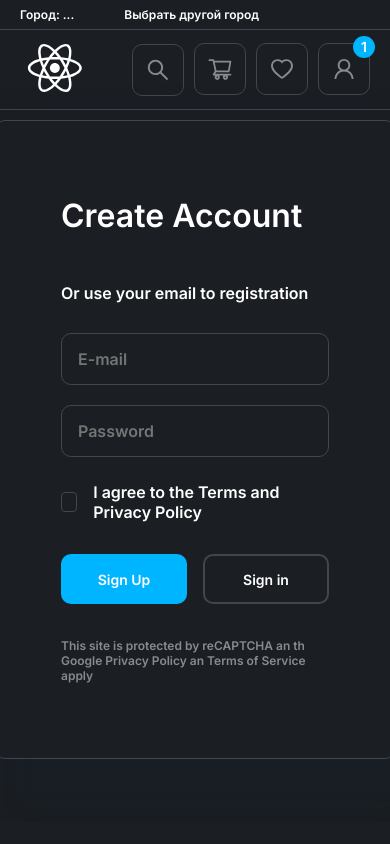
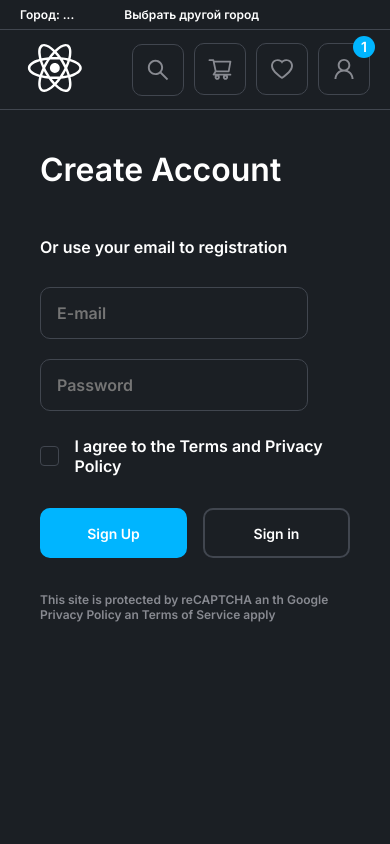
Before and after one commit to proll4588/shop-frontend, a React app: page /auth in a window 390 px wide. Shown: the top 844 px of the page. Built offline with nearby package versions, Linux system fonts and the light colour scheme; what apollo-upload-client would draw is missing.

Commit message:
make auth page responsive

```diff
--- a/src/components/LoginCard/LoginCard.module.scss
+++ b/src/components/LoginCard/LoginCard.module.scss
@@ -41,3 +41,18 @@
         color: var(--color-grey-text);
     }
 }
+
+@media (max-width: 650px) {
+    .LoginCard {
+        & {
+            // width: 550px;
+            width: 100%;
+            // box-shadow: var(--shadow);
+            box-shadow: none;
+            padding: 30px;
+            // border: 1px solid var(--color-border-1);
+            // border-radius: 10px;
+            border: none;
+        }
+    }
+}
--- a/src/components/RegCard/RegCard.module.scss
+++ b/src/components/RegCard/RegCard.module.scss
@@ -41,3 +41,18 @@
         color: var(--color-grey-text);
     }
 }
+
+@media (max-width: 650px) {
+    .RegCard {
+        & {
+            // width: 550px;
+            width: 100%;
+            // box-shadow: var(--shadow);
+            box-shadow: none;
+            padding: 30px;
+            // border: 1px solid var(--color-border-1);
+            // border-radius: 10px;
+            border: none;
+        }
+    }
+}
```
